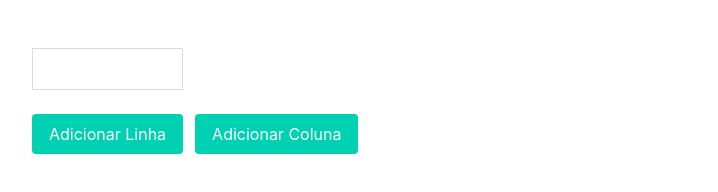
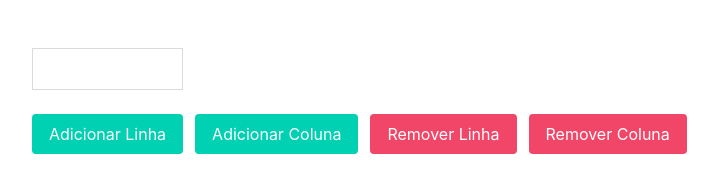
Before and after one commit to eduarda-manentii/dedete-vuejs, a plain HTML site: page index.html in a window 1280 px wide. Shown: the whole page, without its empty margins (32-750 px from the left). Drawn offline with nearby package versions, Linux system fonts and the light colour scheme.

Commit message:
Adicionado botões para remoção de colunas e linhas.

```diff
--- a/index.html
+++ b/index.html
@@ -1,7 +1,7 @@
 <!DOCTYPE html>
 <html>
 <head>
-    <title>Tabela Editável com Vue.js e Bulma</title>
+    <title> Dedete </title>
     <script src="https://cdn.jsdelivr.net/npm/vue@2.6.14/dist/vue.js"></script>
     <link rel="stylesheet" href="https://cdn.jsdelivr.net/npm/bulma@0.9.3/css/bulma.min.css">
     <style>
@@ -44,6 +44,12 @@
                 <p class="control">
                     <button class="button is-primary" @click="adicionarColuna">Adicionar Coluna</button>
                 </p>
+                <p class="control">
+                    <button class="button is-danger" @click="removerLinha">Remover Linha</button>
+                </p>
+                <p class="control">
+                    <button class="button is-danger" @click="removerColuna">Remover Coluna</button>
+                </p>
             </div>
         </div>
     </div>
@@ -67,7 +73,20 @@
                         item.push('');
                     });
                     this.initialColumns++;
-                }
+                },
+                removerLinha() {
+                    if (this.tableData.length > 1) {
+                        this.tableData.pop();
+                    }
+                },
+                removerColuna() {
+                    if (this.initialColumns > 1) {
+                        this.tableData.forEach(item => {
+                            item.pop();
+                        });
+                        this.initialColumns--;
+                    }
+                },
             }
         });
     </script>
```
